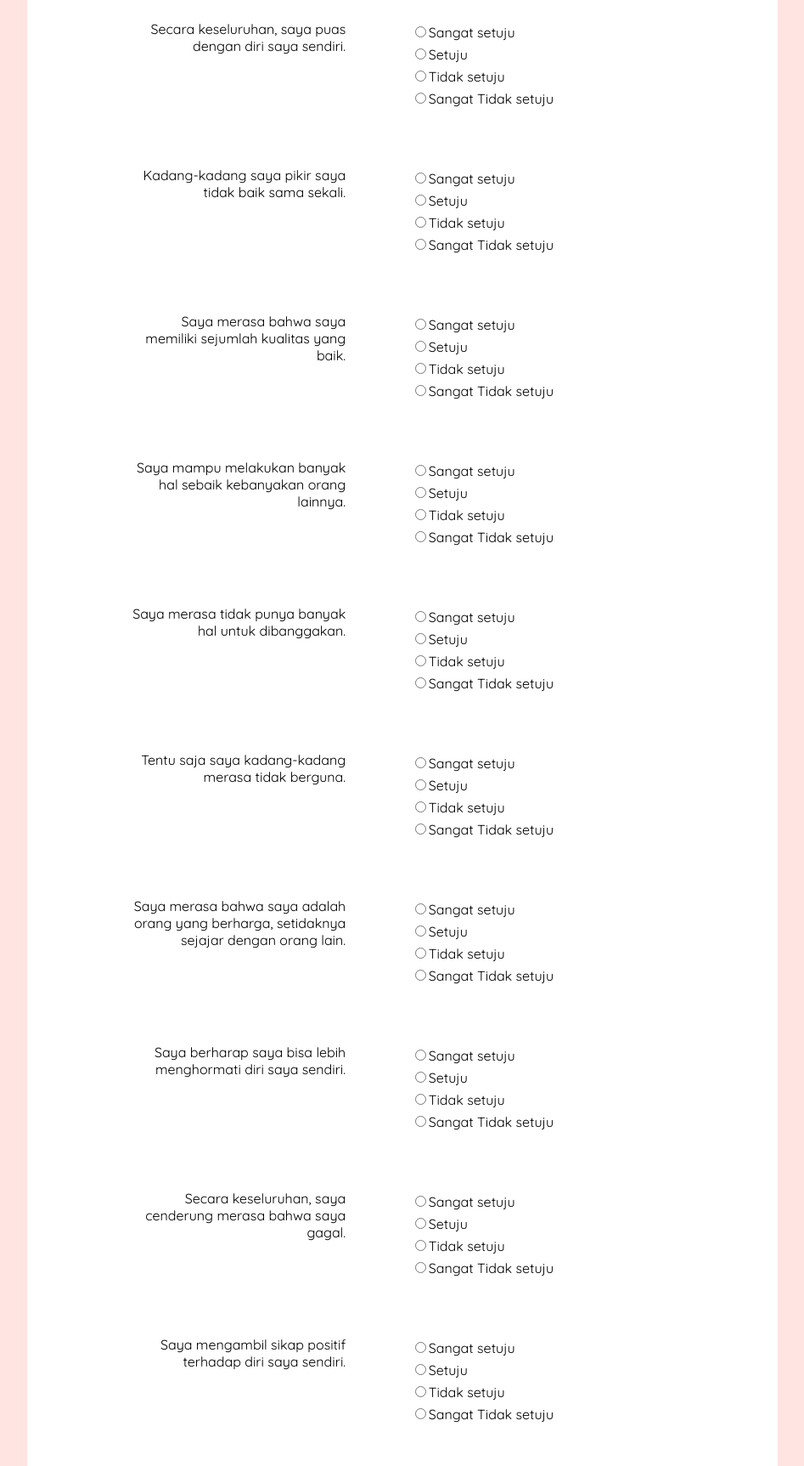
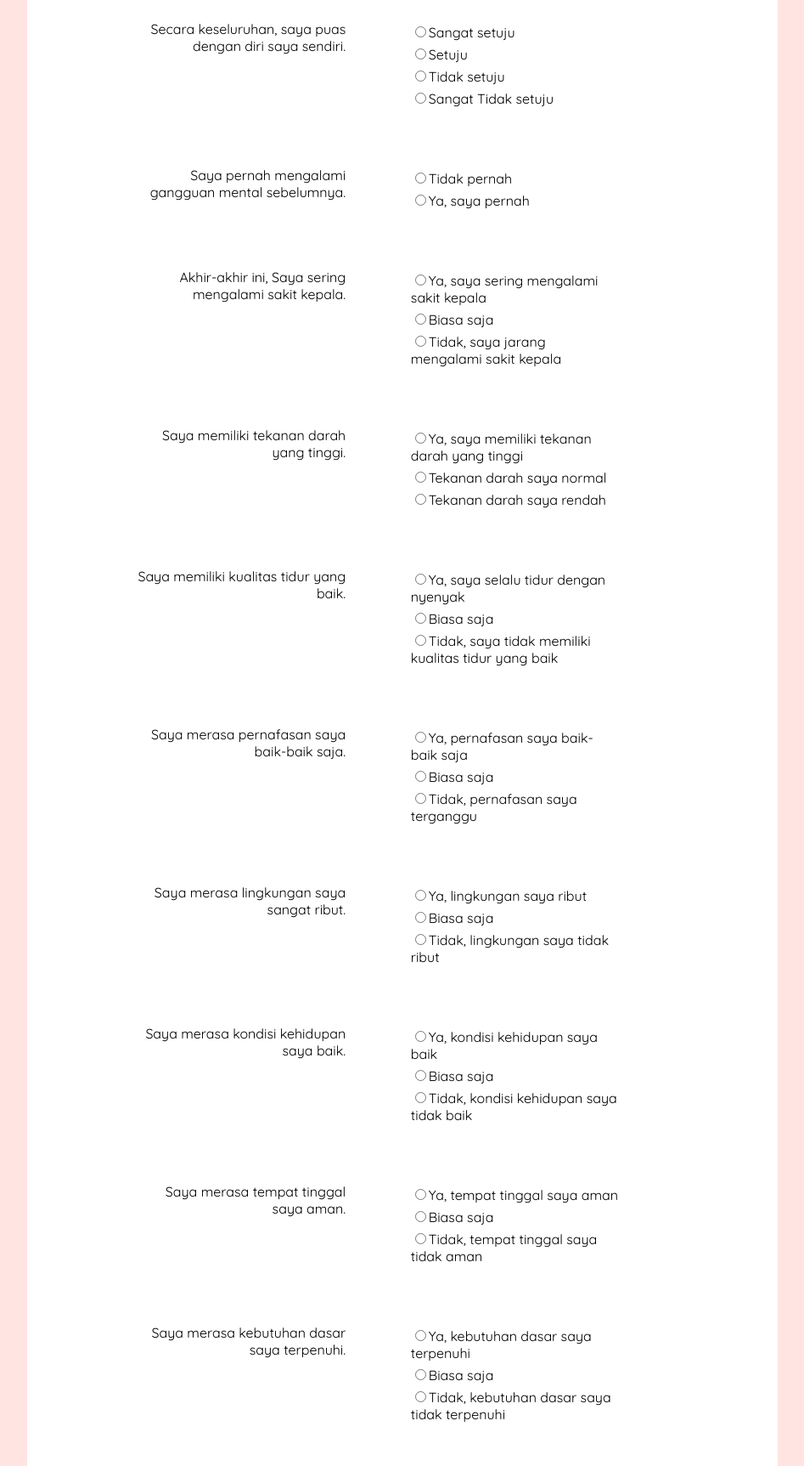
Before and after one commit to MatyusGI/SP_Project, a Flask app: page / in a window 1280 px wide. Shown: the part 241-1966 px from the top of the page at 85% size, without its empty margins (166-1113 px from the left). Run offline with Flask 3, Linux system fonts and the light colour scheme; parts of the project's set-up code (start-up, migrations or seed data) failed here and were passed over.

Commit message:
Edit question

```diff
--- a/templates/Home.html
+++ b/templates/Home.html
@@ -149,214 +149,196 @@
   <label class="left" id="left-radio1">Secara keseluruhan, saya puas dengan diri saya sendiri.</label>
 
    <ul style="list-style: none" class="right">
-       <li class="radio"><label><input name="radio-buttons" value="1" type="radio" class="recommendation">Sangat setuju</label></li>
-       <li class="radio"><label><input name="radio-buttons" value="2" type="radio" class="recommendation">Setuju</label></li>
-       <li class="radio"><label><input name="radio-buttons" value="3" type="radio" class="recommendation">Tidak setuju</label></li>
-       <li class="radio"><label><input name="radio-buttons" value="4" type="radio" class="recommendation">Sangat Tidak setuju</label></li>
+       <li class="radio"><label><input name="radio-buttons" value="0" type="radio" class="recommendation">Sangat setuju</label></li>
+       <li class="radio"><label><input name="radio-buttons" value="0.75" type="radio" class="recommendation">Setuju</label></li>
+       <li class="radio"><label><input name="radio-buttons" value="0.5" type="radio" class="recommendation">Tidak setuju</label></li>
+       <li class="radio"><label><input name="radio-buttons" value="1" type="radio" class="recommendation">Sangat Tidak setuju</label></li>
    </ul>
   </div></fieldset>
 
   <fieldset class="fieldset">
   <div class="sub-group">
-  <label class="left" id="left-radio2">Kadang-kadang saya pikir saya tidak baik sama sekali.</label>
+  <label class="left" id="left-radio2">Saya pernah mengalami gangguan mental sebelumnya.</label>
 
    <ul style="list-style: none" class="right">
-       <li class="radio"><label><input name="radio-buttons2" value="1" type="radio" class="recommendation">Sangat setuju</label></li>
-       <li class="radio"><label><input name="radio-buttons2" value="2" type="radio" class="recommendation">Setuju</label></li>
-       <li class="radio"><label><input name="radio-buttons2" value="3" type="radio" class="recommendation">Tidak setuju</label></li>
-       <li class="radio"><label><input name="radio-buttons2" value="4" type="radio" class="recommendation">Sangat Tidak setuju</label></li>
+       <li class="radio"><label><input name="radio-buttons2" value="0" type="radio" class="recommendation">Tidak pernah</label></li>
+       <li class="radio"><label><input name="radio-buttons2" value="1" type="radio" class="recommendation">Ya, saya pernah</label></li>
    </ul>
   </div></fieldset>
 
   <fieldset class="fieldset">
   <div class="sub-group">
-  <label class="left" id="left-radio3">Saya merasa bahwa saya memiliki sejumlah kualitas yang baik.</label>
+  <label class="left" id="left-radio3">Akhir-akhir ini, Saya sering mengalami sakit kepala.</label>
 
    <ul style="list-style: none" class="right">
-       <li class="radio"><label><input name="radio-buttons3" value="1" type="radio" class="recommendation">Sangat setuju</label></li>
-       <li class="radio"><label><input name="radio-buttons3" value="2" type="radio" class="recommendation">Setuju</label></li>
-       <li class="radio"><label><input name="radio-buttons3" value="3" type="radio" class="recommendation">Tidak setuju</label></li>
-       <li class="radio"><label><input name="radio-buttons3" value="4" type="radio" class="recommendation">Sangat Tidak setuju</label></li>
+       <li class="radio"><label><input name="radio-buttons3" value="0" type="radio" class="recommendation">Ya, saya sering mengalami sakit kepala</label></li>
+       <li class="radio"><label><input name="radio-buttons3" value="0.5" type="radio" class="recommendation">Biasa saja</label></li>
+       <li class="radio"><label><input name="radio-buttons3" value="1" type="radio" class="recommendation">Tidak, saya jarang mengalami sakit kepala</label></li>
    </ul>
   </div></fieldset>
 
   <fieldset class="fieldset">
   <div class="sub-group">
-  <label class="left" id="left-radio4">Saya mampu melakukan banyak hal sebaik kebanyakan orang lainnya.</label>
+  <label class="left" id="left-radio4">Saya memiliki tekanan darah yang tinggi.</label>
 
    <ul style="list-style: none" class="right">
-       <li class="radio"><label><input name="radio-buttons4" value="1" type="radio" class="recommendation">Sangat setuju</label></li>
-       <li class="radio"><label><input name="radio-buttons4" value="2" type="radio" class="recommendation">Setuju</label></li>
-       <li class="radio"><label><input name="radio-buttons4" value="3" type="radio" class="recommendation">Tidak setuju</label></li>
-       <li class="radio"><label><input name="radio-buttons4" value="4" type="radio" class="recommendation">Sangat Tidak setuju</label></li>
+       <li class="radio"><label><input name="radio-buttons4" value="0" type="radio" class="recommendation">Ya, saya memiliki tekanan darah yang tinggi</label></li>
+       <li class="radio"><label><input name="radio-buttons4" value="0.5" type="radio" class="recommendation">Tekanan darah saya normal</label></li>
+       <li class="radio"><label><input name="radio-buttons4" value="1" type="radio" class="recommendation">Tekanan darah saya rendah</label></li>
    </ul>
   </div></fieldset>
 
   <fieldset class="fieldset">
   <div class="sub-group">
-  <label class="left" id="left-radio5">Saya merasa tidak punya banyak hal untuk dibanggakan.</label>
+  <label class="left" id="left-radio5">Saya memiliki kualitas tidur yang baik.</label>
 
    <ul style="list-style: none" class="right">
-       <li class="radio"><label><input name="radio-buttons5" value="1" type="radio" class="recommendation">Sangat setuju</label></li>
-       <li class="radio"><label><input name="radio-buttons5" value="2" type="radio" class="recommendation">Setuju</label></li>
-       <li class="radio"><label><input name="radio-buttons5" value="3" type="radio" class="recommendation">Tidak setuju</label></li>
-       <li class="radio"><label><input name="radio-buttons5" value="4" type="radio" class="recommendation">Sangat Tidak setuju</label></li>
+       <li class="radio"><label><input name="radio-buttons5" value="0" type="radio" class="recommendation">Ya, saya selalu tidur dengan nyenyak</label></li>
+       <li class="radio"><label><input name="radio-buttons5" value="0.5" type="radio" class="recommendation">Biasa saja</label></li>
+       <li class="radio"><label><input name="radio-buttons5" value="1" type="radio" class="recommendation">Tidak, saya tidak memiliki kualitas tidur yang baik</label></li>
    </ul>
   </div></fieldset>
 
   <fieldset class="fieldset">
   <div class="sub-group">
-  <label class="left" id="left-radio6">Tentu saja saya kadang-kadang merasa tidak berguna.</label>
+  <label class="left" id="left-radio6">Saya merasa pernafasan saya baik-baik saja.</label>
 
    <ul style="list-style: none" class="right">
-       <li class="radio"><label><input name="radio-buttons6" value="1" type="radio" class="recommendation">Sangat setuju</label></li>
-       <li class="radio"><label><input name="radio-buttons6" value="2" type="radio" class="recommendation">Setuju</label></li>
-       <li class="radio"><label><input name="radio-buttons6" value="3" type="radio" class="recommendation">Tidak setuju</label></li>
-       <li class="radio"><label><input name="radio-buttons6" value="4" type="radio" class="recommendation">Sangat Tidak setuju</label></li>
+       <li class="radio"><label><input name="radio-buttons6" value="0" type="radio" class="recommendation">Ya, pernafasan saya baik-baik saja</label></li>
+       <li class="radio"><label><input name="radio-buttons6" value="0.5" type="radio" class="recommendation">Biasa saja</label></li>
+       <li class="radio"><label><input name="radio-buttons6" value="1" type="radio" class="recommendation">Tidak, pernafasan saya terganggu</label></li>
    </ul>
   </div></fieldset>
 
   <fieldset class="fieldset">
   <div class="sub-group">
-  <label class="left" id="left-radio7">Saya merasa bahwa saya adalah orang yang berharga, setidaknya sejajar dengan orang lain.</label>
+  <label class="left" id="left-radio7">Saya merasa lingkungan saya sangat ribut.</label>
 
    <ul style="list-style: none" class="right">
-       <li class="radio"><label><input name="radio-buttons7" value="1" type="radio" class="recommendation">Sangat setuju</label></li>
-       <li class="radio"><label><input name="radio-buttons7" value="2" type="radio" class="recommendation">Setuju</label></li>
-       <li class="radio"><label><input name="radio-buttons7" value="3" type="radio" class="recommendation">Tidak setuju</label></li>
-       <li class="radio"><label><input name="radio-buttons7" value="4" type="radio" class="recommendation">Sangat Tidak setuju</label></li>
+       <li class="radio"><label><input name="radio-buttons7" value="0" type="radio" class="recommendation">Ya, lingkungan saya ribut</label></li>
+       <li class="radio"><label><input name="radio-buttons7" value="0.5" type="radio" class="recommendation">Biasa saja</label></li>
+       <li class="radio"><label><input name="radio-buttons7" value="1" type="radio" class="recommendation">Tidak, lingkungan saya tidak ribut</label></li>
    </ul>
   </div></fieldset>
 
   <fieldset class="fieldset">
   <div class="sub-group">
-  <label class="left" id="left-radio8">Saya berharap saya bisa lebih menghormati diri saya sendiri.</label>
+  <label class="left" id="left-radio8">Saya merasa kondisi kehidupan saya baik.</label>
 
    <ul style="list-style: none" class="right">
-       <li class="radio"><label><input name="radio-buttons8" value="1" type="radio" class="recommendation">Sangat setuju</label></li>
-       <li class="radio"><label><input name="radio-buttons8" value="2" type="radio" class="recommendation">Setuju</label></li>
-       <li class="radio"><label><input name="radio-buttons8" value="3" type="radio" class="recommendation">Tidak setuju</label></li>
-       <li class="radio"><label><input name="radio-buttons8" value="4" type="radio" class="recommendation">Sangat Tidak setuju</label></li>
+       <li class="radio"><label><input name="radio-buttons8" value="0" type="radio" class="recommendation">Ya, kondisi kehidupan saya baik</label></li>
+       <li class="radio"><label><input name="radio-buttons8" value="0.5" type="radio" class="recommendation">Biasa saja</label></li>
+       <li class="radio"><label><input name="radio-buttons8" value="1" type="radio" class="recommendation">Tidak, kondisi kehidupan saya tidak baik</label></li>
    </ul>
   </div></fieldset>
 
   <fieldset class="fieldset">
   <div class="sub-group">
-  <label class="left" id="left-radio9">Secara keseluruhan, saya cenderung merasa bahwa saya gagal.</label>
+  <label class="left" id="left-radio9">Saya merasa tempat tinggal saya aman.</label>
 
    <ul style="list-style: none" class="right">
-       <li class="radio"><label><input name="radio-buttons9" value="1" type="radio" class="recommendation">Sangat setuju</label></li>
-       <li class="radio"><label><input name="radio-buttons9" value="2" type="radio" class="recommendation">Setuju</label></li>
-       <li class="radio"><label><input name="radio-buttons9" value="3" type="radio" class="recommendation">Tidak setuju</label></li>
-       <li class="radio"><label><input name="radio-buttons9" value="4" type="radio" class="recommendation">Sangat Tidak setuju</label></li>
+       <li class="radio"><label><input name="radio-buttons9" value="0" type="radio" class="recommendation">Ya, tempat tinggal saya aman</label></li>
+       <li class="radio"><label><input name="radio-buttons9" value="0.5" type="radio" class="recommendation">Biasa saja</label></li>
+       <li class="radio"><label><input name="radio-buttons9" value="1" type="radio" class="recommendation">Tidak, tempat tinggal saya tidak aman</label></li>
    </ul>
   </div></fieldset>
 
   <fieldset class="fieldset">
   <div class="sub-group">
-  <label class="left" id="left-radio10">Saya mengambil sikap positif terhadap diri saya sendiri.</label>
+  <label class="left" id="left-radio10">Saya merasa kebutuhan dasar saya terpenuhi.</label>
 
    <ul style="list-style: none" class="right">
-       <li class="radio"><label><input name="radio-buttons10" value="1" type="radio" class="recommendation">Sangat setuju</label></li>
-       <li class="radio"><label><input name="radio-buttons10" value="2" type="radio" class="recommendation">Setuju</label></li>
-       <li class="radio"><label><input name="radio-buttons10" value="3" type="radio" class="recommendation">Tidak setuju</label></li>
-       <li class="radio"><label><input name="radio-buttons10" value="4" type="radio" class="recommendation">Sangat Tidak setuju</label></li>
+       <li class="radio"><label><input name="radio-buttons10" value="0" type="radio" class="recommendation">Ya, kebutuhan dasar saya terpenuhi</label></li>
+       <li class="radio"><label><input name="radio-buttons10" value="0.5" type="radio" class="recommendation">Biasa saja</label></li>
+       <li class="radio"><label><input name="radio-buttons10" value="1" type="radio" class="recommendation">Tidak, kebutuhan dasar saya tidak terpenuhi</label></li>
    </ul>
   </div></fieldset>
 
     <fieldset class="fieldset">
   <div class="sub-group">
-  <label class="left" id="left-radio11">Saya mengambil sikap positif terhadap diri saya sendiri.</label>
+  <label class="left" id="left-radio11">Saya merasa yakin dengan performa akademik saya.</label>
 
    <ul style="list-style: none" class="right">
-       <li class="radio"><label><input name="radio-buttons11" value="1" type="radio" class="recommendation">Sangat setuju</label></li>
-       <li class="radio"><label><input name="radio-buttons11" value="2" type="radio" class="recommendation">Setuju</label></li>
-       <li class="radio"><label><input name="radio-buttons11" value="3" type="radio" class="recommendation">Tidak setuju</label></li>
-       <li class="radio"><label><input name="radio-buttons11" value="4" type="radio" class="recommendation">Sangat Tidak setuju</label></li>
+       <li class="radio"><label><input name="radio-buttons11" value="0" type="radio" class="recommendation">Ya, saya yakin</label></li>
+       <li class="radio"><label><input name="radio-buttons11" value="0.5" type="radio" class="recommendation">Biasa saja</label></li>
+       <li class="radio"><label><input name="radio-buttons11" value="1" type="radio" class="recommendation">Tidak, saya tidak yakin</label></li>
    </ul>
   </div></fieldset>
 
     <fieldset class="fieldset">
   <div class="sub-group">
-  <label class="left" id="left-radio12">Saya mengambil sikap positif terhadap diri saya sendiri.</label>
+  <label class="left" id="left-radio12">Saya merasa beban studi saya terlalu berat.</label>
 
    <ul style="list-style: none" class="right">
-       <li class="radio"><label><input name="radio-buttons12" value="1" type="radio" class="recommendation">Sangat setuju</label></li>
-       <li class="radio"><label><input name="radio-buttons12" value="2" type="radio" class="recommendation">Setuju</label></li>
-       <li class="radio"><label><input name="radio-buttons12" value="3" type="radio" class="recommendation">Tidak setuju</label></li>
-       <li class="radio"><label><input name="radio-buttons12" value="4" type="radio" class="recommendation">Sangat Tidak setuju</label></li>
+       <li class="radio"><label><input name="radio-buttons12" value="0" type="radio" class="recommendation">Ya, beban studi saya berat</label></li>
+       <li class="radio"><label><input name="radio-buttons12" value="0.5" type="radio" class="recommendation">Biasa saja</label></li>
+       <li class="radio"><label><input name="radio-buttons12" value="1" type="radio" class="recommendation">Tidak, beban studi saya ringan</label></li>
    </ul>
   </div></fieldset>
 
     <fieldset class="fieldset">
   <div class="sub-group">
-  <label class="left" id="left-radio13">Saya mengambil sikap positif terhadap diri saya sendiri.</label>
+  <label class="left" id="left-radio13">Saya merasa hubungan saya dengan dosen saya baik.</label>
 
    <ul style="list-style: none" class="right">
-       <li class="radio"><label><input name="radio-buttons13" value="1" type="radio" class="recommendation">Sangat setuju</label></li>
-       <li class="radio"><label><input name="radio-buttons13" value="2" type="radio" class="recommendation">Setuju</label></li>
-       <li class="radio"><label><input name="radio-buttons13" value="3" type="radio" class="recommendation">Tidak setuju</label></li>
-       <li class="radio"><label><input name="radio-buttons13" value="4" type="radio" class="recommendation">Sangat Tidak setuju</label></li>
+       <li class="radio"><label><input name="radio-buttons13" value="0" type="radio" class="recommendation">Ya, saya memiliki hubungan yang baik dengan dosen saya</label></li>
+       <li class="radio"><label><input name="radio-buttons13" value="0.5" type="radio" class="recommendation">Biasa saja</label></li>
+       <li class="radio"><label><input name="radio-buttons13" value="1" type="radio" class="recommendation">Tidak,  saya tidak memiliki hubungan yang baik dengan dosen saya</label></li>
    </ul>
   </div></fieldset>
 
     <fieldset class="fieldset">
   <div class="sub-group">
-  <label class="left" id="left-radio14">Saya mengambil sikap positif terhadap diri saya sendiri.</label>
+  <label class="left" id="left-radio14">Saya yakin dengan karir saya di masa depan.</label>
 
    <ul style="list-style: none" class="right">
-       <li class="radio"><label><input name="radio-buttons14" value="1" type="radio" class="recommendation">Sangat setuju</label></li>
-       <li class="radio"><label><input name="radio-buttons14" value="2" type="radio" class="recommendation">Setuju</label></li>
-       <li class="radio"><label><input name="radio-buttons14" value="3" type="radio" class="recommendation">Tidak setuju</label></li>
-       <li class="radio"><label><input name="radio-buttons14" value="4" type="radio" class="recommendation">Sangat Tidak setuju</label></li>
+       <li class="radio"><label><input name="radio-buttons14" value="0" type="radio" class="recommendation">Ya, saya merasa yakin dengan karir saya nanti</label></li>
+       <li class="radio"><label><input name="radio-buttons14" value="0.5" type="radio" class="recommendation">Biasa saja</label></li>
+       <li class="radio"><label><input name="radio-buttons14" value="1" type="radio" class="recommendation">Tidak, saya tidak yakin dengan karir saya nanti</label></li>
    </ul>
   </div></fieldset>
 
     <fieldset class="fieldset">
   <div class="sub-group">
-  <label class="left" id="left-radio15">Saya mengambil sikap positif terhadap diri saya sendiri.</label>
+  <label class="left" id="left-radio15">Saya mendapatkan dukungan sosial dari lingkungan saya.</label>
 
    <ul style="list-style: none" class="right">
-       <li class="radio"><label><input name="radio-buttons15" value="1" type="radio" class="recommendation">Sangat setuju</label></li>
-       <li class="radio"><label><input name="radio-buttons15" value="2" type="radio" class="recommendation">Setuju</label></li>
-       <li class="radio"><label><input name="radio-buttons15" value="3" type="radio" class="recommendation">Tidak setuju</label></li>
-       <li class="radio"><label><input name="radio-buttons15" value="4" type="radio" class="recommendation">Sangat Tidak setuju</label></li>
+       <li class="radio"><label><input name="radio-buttons15" value="0" type="radio" class="recommendation">Ya, mendapatkan dukungan sosial</label></li>
+       <li class="radio"><label><input name="radio-buttons15" value="0.5" type="radio" class="recommendation">Biasa saja</label></li>
+       <li class="radio"><label><input name="radio-buttons15" value="1" type="radio" class="recommendation">Tidak, saya jarang mendapatkan dukungan sosial</label></li>
    </ul>
   </div></fieldset>
 
     <fieldset class="fieldset">
   <div class="sub-group">
-  <label class="left" id="left-radio16">Saya mengambil sikap positif terhadap diri saya sendiri.</label>
+  <label class="left" id="left-radio16">Saya mendapatkan tekanan dari lingkungan saya.</label>
 
    <ul style="list-style: none" class="right">
-       <li class="radio"><label><input name="radio-buttons16" value="1" type="radio" class="recommendation">Sangat setuju</label></li>
-       <li class="radio"><label><input name="radio-buttons16" value="2" type="radio" class="recommendation">Setuju</label></li>
-       <li class="radio"><label><input name="radio-buttons16" value="3" type="radio" class="recommendation">Tidak setuju</label></li>
-       <li class="radio"><label><input name="radio-buttons16" value="4" type="radio" class="recommendation">Sangat Tidak setuju</label></li>
+       <li class="radio"><label><input name="radio-buttons16" value="0" type="radio" class="recommendation">Ya, saya sering mendapatkan tekanan</label></li>
+       <li class="radio"><label><input name="radio-buttons16" value="0.5" type="radio" class="recommendation">Pernah, tetapi tidak sering</label></li>
+       <li class="radio"><label><input name="radio-buttons16" value="1" type="radio" class="recommendation">Tidak, saya jarang mendapatkan tekanan dari lingkungan</label></li>
    </ul>
   </div></fieldset>
 
     <fieldset class="fieldset">
   <div class="sub-group">
-  <label class="left" id="left-radio17">Saya mengambil sikap positif terhadap diri saya sendiri.</label>
+  <label class="left" id="left-radio17">Saya sering melakukan kegiatan ekstrakurikuler.</label>
 
    <ul style="list-style: none" class="right">
-       <li class="radio"><label><input name="radio-buttons17" value="1" type="radio" class="recommendation">Sangat setuju</label></li>
-       <li class="radio"><label><input name="radio-buttons17" value="2" type="radio" class="recommendation">Setuju</label></li>
-       <li class="radio"><label><input name="radio-buttons17" value="3" type="radio" class="recommendation">Tidak setuju</label></li>
-       <li class="radio"><label><input name="radio-buttons17" value="4" type="radio" class="recommendation">Sangat Tidak setuju</label></li>
+       <li class="radio"><label><input name="radio-buttons17" value="0" type="radio" class="recommendation">Ya, saya sering melakukan kegiatan ekstrakurikuler</label></li>
+       <li class="radio"><label><input name="radio-buttons17" value="0.5" type="radio" class="recommendation">Biasa saja</label></li>
+       <li class="radio"><label><input name="radio-buttons17" value="1" type="radio" class="recommendation">Tidak, saya jarang melakukan kegiatan ekstrakurikuler</label></li>
    </ul>
   </div></fieldset>
 
     <fieldset class="fieldset">
   <div class="sub-group">
-  <label class="left" id="left-radio18">Saya mengambil sikap positif terhadap diri saya sendiri.</label>
+  <label class="left" id="left-radio18">Saya sering mendapatkan perundungan.</label>
 
    <ul style="list-style: none" class="right">
-       <li class="radio"><label><input name="radio-buttons18" value="1" type="radio" class="recommendation">Sangat setuju</label></li>
-       <li class="radio"><label><input name="radio-buttons18" value="2" type="radio" class="recommendation">Setuju</label></li>
-       <li class="radio"><label><input name="radio-buttons18" value="3" type="radio" class="recommendation">Tidak setuju</label></li>
-       <li class="radio"><label><input name="radio-buttons18" value="4" type="radio" class="recommendation">Sangat Tidak setuju</label></li>
+       <li class="radio"><label><input name="radio-buttons18" value="0" type="radio" class="recommendation">Ya, saya sering mendapatkan perundungan</label></li>
+       <li class="radio"><label><input name="radio-buttons18" value="0.5" type="radio" class="recommendation">Pernah, tetapi tidak sering</label></li>
+       <li class="radio"><label><input name="radio-buttons18" value="1" type="radio" class="recommendation">Tidak, saya jarang dirundung</label></li>
    </ul>
   </div></fieldset>
 
```
